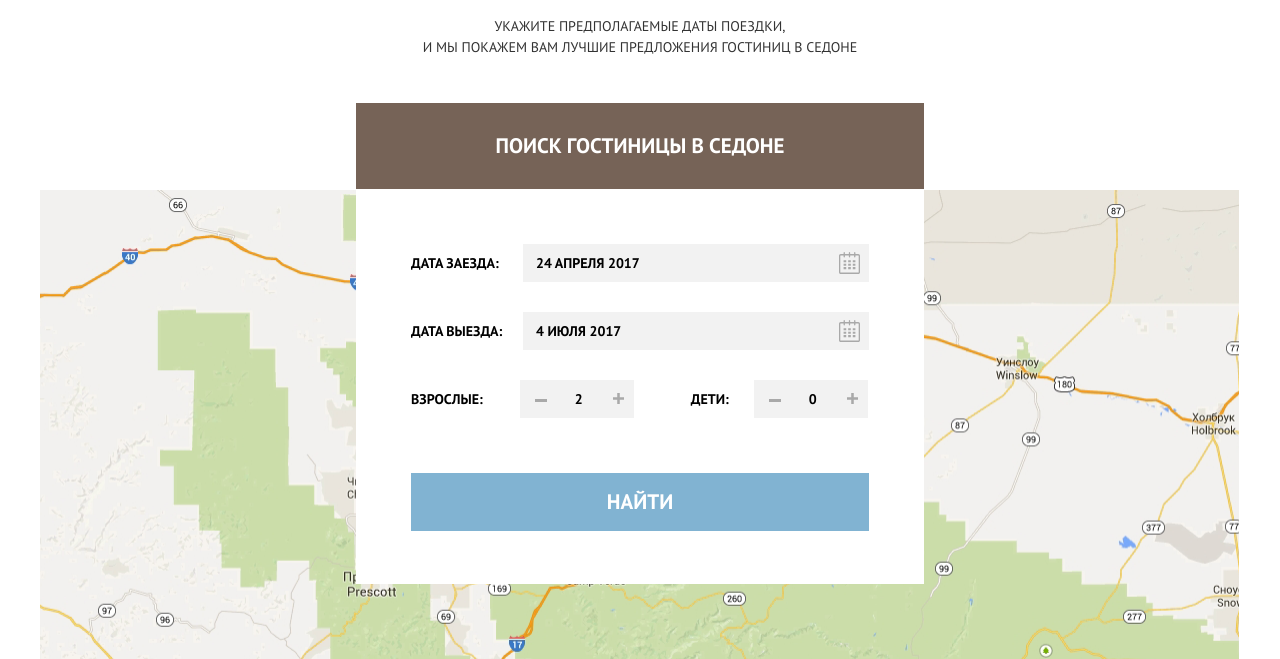
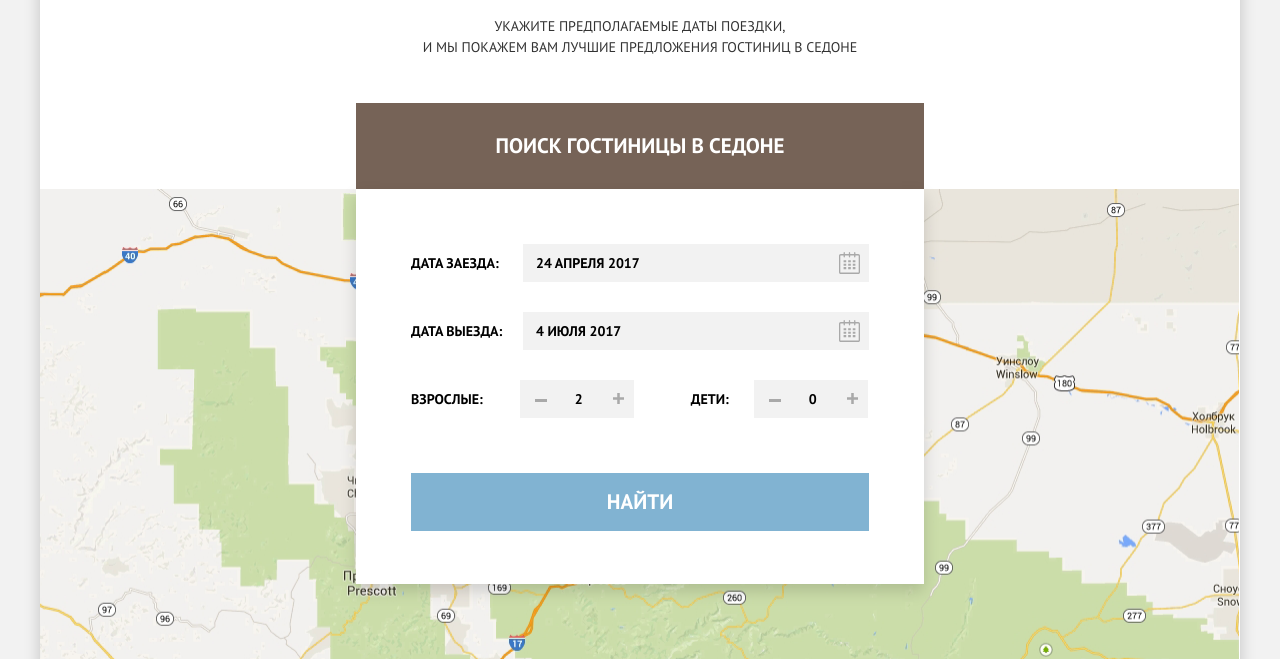
Before and after one commit to zonda1/1678643-sedona-30, a plain HTML site: page index.html in a window 1280 px wide. Shown: the part 1980-2639 px from the top of the page. Drawn offline with Linux system fonts and the light colour scheme.

Commit message:
Добавление теней в главной странице

```diff
--- a/css/style.css
+++ b/css/style.css
@@ -54,6 +54,9 @@ html {
   /*copyright */
   --special-black: #231F20;
   --special-grey: #BDBBBC;
+  /* shadows */
+  --shadow-1: 0, 0, 0;
+  --shadow-2: 0, 1, 1;
 }
 
 .page {
@@ -119,22 +122,33 @@ a {
   width: 1200px;
   margin: 0 auto;
   position: relative;
+
 }
 
 .structure {
+  background-color: var(--basic-cream);
+}
+
+.structure-wrapper {
   display: grid;
   grid-template-rows:
     56px 1fr 120px;
   min-height: 100%;
+  width: 1200px;
+  margin: 0 auto;
+  box-shadow: 0px 5px 15px rgba(var(--shadow-2), 0.2);
+
 }
 
 .main-header {
   z-index: 1;
+  background-color: var(--basic-white);
 }
 
 .main-nav {
   display: flex;
   width: 1200px;
+
 }
 
 .header-nav {
@@ -144,7 +158,7 @@ a {
   width: 100%;
   height: 56px;
   align-items: center;
-
+  box-shadow: 0px 4px 4px rgba(var(--shadow-1), 0.25);
 }
 
 .main-header-logo {
@@ -152,6 +166,7 @@ a {
   width: 138px;
   height: 70px;
   left: 531px;
+  z-index: 1;
 }
 
 .header-item {
@@ -183,6 +198,10 @@ a {
 
 /*Main styles start*/
 
+.main-feature {
+  background-color: var(--basic-white);
+}
+
 .feature-title,
 .title-second-level {
   display: none;
@@ -192,6 +211,7 @@ a {
   height: 509px;
   margin-bottom: 42px;
   position: relative;
+
 }
 
 .welcome-title-pic {
@@ -199,6 +219,7 @@ a {
   top: 77px;
   left: 371px;
 }
+
 
 .main-intro {
   margin-bottom: 53px;
@@ -317,7 +338,7 @@ a {
 }
 
 .button-search {
-  margin-top: 31px;
+
   width: 568px;
   height: 86px;
   font-weight: bold;
@@ -328,6 +349,8 @@ a {
   background-color: var(--basic-brown);
   color: var(--basic-white);
   border: none;
+  margin-top: 31px;
+
 }
 
 .button-search:hover {
@@ -345,32 +368,31 @@ a {
 }
 
 .visit {
-  position: relative;
-  margin-bottom: 78px;
+  padding-bottom: 473px;
 }
 
 .visit-form {
   font-weight: bold;
   line-height: 26px;
   text-transform: uppercase;
-  color: var(--basic-black)
+  color: var(--basic-black);
+  background-color: var(--basic-white);
 }
 
 .visit-form-wrapper {
   width: 568px;
   height: 395px;
-  margin: 0 auto;
   padding: 0 55px;
   background-color: var(--basic-white);
   padding-top: 55px;
+  position: absolute;
+  left: 316px;
   z-index: 1;
+  box-shadow: 0px 7px 15px rgba(var(--shadow-2), 0.15);
 }
 
 .map {
   position: absolute;
-  top: 233px;
-  left: 0;
-  z-index: -1;
 }
 
 .button-search-inner {
@@ -979,7 +1001,7 @@ a {
   align-items: center;
   background-color: var(--basic-white);
   opacity: 0.8;
-  z-index: 1;
+  z-index: 2;
 }
 
 .footer-contacts {
--- a/index.html
+++ b/index.html
@@ -13,6 +13,7 @@
 </head>
 
 <body class="structure">
+  <div class="structure-wrapper">
     <header class="main-header">
       <div class="wrapper">
         <nav class="main-nav">
@@ -225,6 +226,9 @@
         </p>
       </div>
     </footer>
+  </div>
+
 </body>
 
+
 </html>
```
Also changed, not shown: css/style.min.css. Lines whose indentation alone changed are shown as unchanged.
